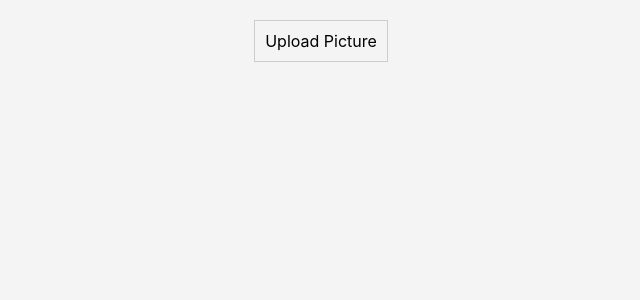
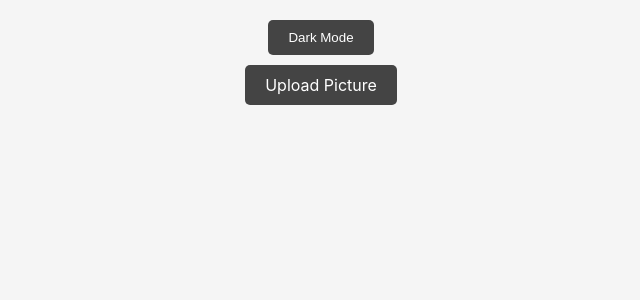
Before and after one commit to sebb-pj/mayhem-gen, a React (Create React App) app: page / in a window 1280 px wide. Shown: the top 300 px of the page, without its empty margins (319-959 px from the left). Built offline with nearby package versions, Linux system fonts and the light colour scheme.

Commit message:
Created dark mode and fixed broken mirror

```diff
--- a/src/components/ImageProcessor.css
+++ b/src/components/ImageProcessor.css
@@ -67,3 +67,58 @@
   .download-btn:hover {
     background-color: #555;
   }
+
+  /* Light Mode */
+body {
+  background-color: #ffffff;
+  color: #000000;
+  transition: background-color 0.3s, color 0.3s;
+}
+
+.container.light {
+  background-color: #f5f5f5;
+  color: #333;
+}
+
+/* Dark Mode */
+body.dark-mode {
+  background-color: #1e1e1e;
+  color: #ffffff;
+}
+
+.container.dark {
+  background-color: #2c2c2c;
+  color: #ffffff;
+}
+
+/* Button Styling */
+.toggle-btn {
+  background-color: #444;
+  color: #fff;
+  border: none;
+  padding: 10px 20px;
+  cursor: pointer;
+  border-radius: 5px;
+  transition: background-color 0.3s;
+}
+
+.toggle-btn:hover {
+  background-color: #666;
+}
+
+.upload-btn,
+.download-btn {
+  background-color: #444;
+  color: #fff;
+  border: none;
+  padding: 10px 20px;
+  cursor: pointer;
+  border-radius: 5px;
+  margin: 10px;
+  transition: background-color 0.3s;
+}
+
+.upload-btn:hover,
+.download-btn:hover {
+  background-color: #666;
+}
--- a/src/components/ImageProcessor.jsx
+++ b/src/components/ImageProcessor.jsx
@@ -1,11 +1,11 @@
 import { useState, useRef, useEffect } from "react";
 import "./ImageProcessor.css";
-import brokenMirror from "assets/broken-mirror.png";
+import brokenMirror from "../assets/broken-mirror.png";
 
 export default function ImageProcessor() {
   const [image, setImage] = useState(null);
+  const [darkMode, setDarkMode] = useState(false);
   const canvasRef = useRef(null);
-  const overlaySrc = "/broken-mirror.png";
 
   const handleImageUpload = (event) => {
     const file = event.target.files[0];
@@ -65,7 +65,7 @@ export default function ImageProcessor() {
 
         // Draw broken mirror overlay
         const overlay = new Image();
-        overlay.src = overlaySrc;
+        overlay.src = brokenMirror;
         overlay.crossOrigin = "Anonymous";
         overlay.onload = () => {
           ctx.drawImage(overlay, 0, 0, canvas.width, canvas.height);
@@ -82,8 +82,16 @@ export default function ImageProcessor() {
     link.click();
   };
 
+  const toggleDarkMode = () => {
+    setDarkMode((prevMode) => !prevMode);
+    document.body.classList.toggle("dark-mode");
+  };
+
   return (
-    <div className="container">
+    <div className={`container ${darkMode ? "dark" : "light"}`}>
+      <button onClick={toggleDarkMode} className="toggle-btn">
+        {darkMode ? "Light Mode" : "Dark Mode"}
+      </button>
       <label className="upload-btn">
         Upload Picture
         <input type="file" accept="image/*" onChange={handleImageUpload} hidden />
```
Also changed, not shown: 1 other file (tests, documents, lock files or other folders).
